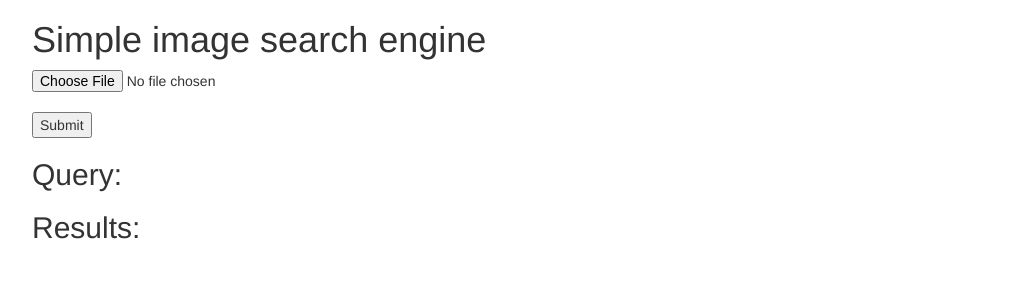
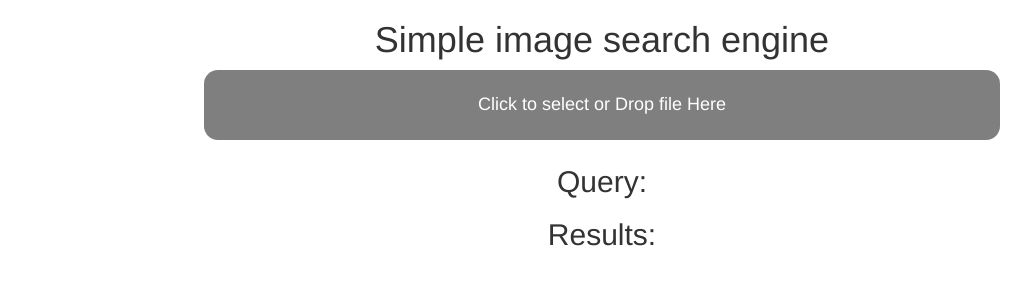
Before and after one commit to matsui528/sis, a Flask app: page / in a window 1280 px wide. Shown: the top 300 px of the page, without its empty margins (38-1069 px from the left). Run offline with Flask 2, Linux system fonts and the light colour scheme; some libraries are stand-ins or nearby versions.

Commit message:
update search

```diff
--- a/server.py
+++ b/server.py
@@ -4,6 +4,7 @@ from feature_extractor import FeatureExtractor
 from datetime import datetime
 from flask import Flask, request, render_template
 from pathlib import Path
+import re, urllib.parse
 
 app = Flask(__name__)
 
@@ -11,9 +12,9 @@ app = Flask(__name__)
 fe = FeatureExtractor()
 features = []
 img_paths = []
-for feature_path in Path("./static/feature").glob("*.npy"):
+for feature_path in Path("./static/feature").rglob("*.npy"):
     features.append(np.load(feature_path))
-    img_paths.append(Path("./static/img") / (feature_path.stem + ".jpg"))
+    img_paths.append(Path("./static/img") / re.sub(r"static[\\\/]feature[\\\/]|[^\\\/]+$", "", str(feature_path)) / (feature_path.stem + ".jpg"))
 features = np.array(features)
 
 
@@ -33,12 +34,9 @@ def index():
         ids = np.argsort(dists)[:30]  # Top 30 results
         scores = [(dists[id], img_paths[id]) for id in ids]
 
-        return render_template('index.html',
-                               query_path=uploaded_img_path,
-                               scores=scores)
+        return render_template('index.html', query_path=uploaded_img_path, scores=scores)
     else:
         return render_template('index.html')
 
-
 if __name__=="__main__":
     app.run("0.0.0.0")
--- a/templates/index.html
+++ b/templates/index.html
@@ -1,12 +1,51 @@
 <!doctype html>
 <html>
-    <head><link rel="stylesheet" href="https://maxcdn.bootstrapcdn.com/bootstrap/3.3.7/css/bootstrap.min.css"></head>
+    <head>
+        <meta name="viewport" content="width=device-width, initial-scale=1, shrink-to-fit=no">
+        <link rel="stylesheet" href="https://maxcdn.bootstrapcdn.com/bootstrap/3.3.7/css/bootstrap.min.css">
+        <style>
+            * {
+                margin: 0;
+                padding: 0;
+            }
+            .container {
+                width: 80%;
+            }
+            input {
+                position: relative;
+                top: 0;
+                left: 0;
+                opacity: 0;
+                width: 100%;
+                height: 100%;
+                display: block;
+            }
+            label {
+                width: 80%;
+                height: 5em;
+                color: #FFF;
+                background: rgba(0,0,0, 0.5);
+                border-radius: 1em;
+            }
+            label > * {
+                position: relative;
+                top: 50%;
+                left: 50%;
+                transform: translate(-50%, -50%);
+            }
+            h4 {
+                margin: 0;
+            }
+        </style>
+    </head>
     <body>
-        <div class="container">
+        <div class="container" align="center">
             <h1>Simple image search engine</h1>
             <form method="POST" enctype="multipart/form-data">
-                <input type="file" name="query_img"><br>
-                <input type="submit">
+                <label for="query_img">
+                    <h4>Click to select or Drop file Here</h4>
+                    <input type="file" id="query_img" name="query_img">
+                </label>
             </form>
             <h2>Query:</h2>
             {% if query_path %}
@@ -16,9 +55,18 @@
             {% for score in scores %}
             <figure style="float: left; margin-right: 20px; margin-bottom: 20px;">
                 <img src="{{ score[1] }}" height="200px">
+                <figcaption class="img_name" data="{{ score[1] }}"></figcaption>
                 <figcaption>{{ score[0] }}</figcaption>
             </figure>
             {% endfor %}
         </div>
+        <script>
+            document.querySelector("form").onchange = ({path: [,, form]}) => {
+                form.submit();
+            }
+            for (let item of Array.from(document.querySelectorAll(".img_name"))) {
+                item.innerHTML = item.getAttribute("data").match(/[^\\\/]+$/g)[0];
+            }
+        </script>
     </body>
 </html>
```
